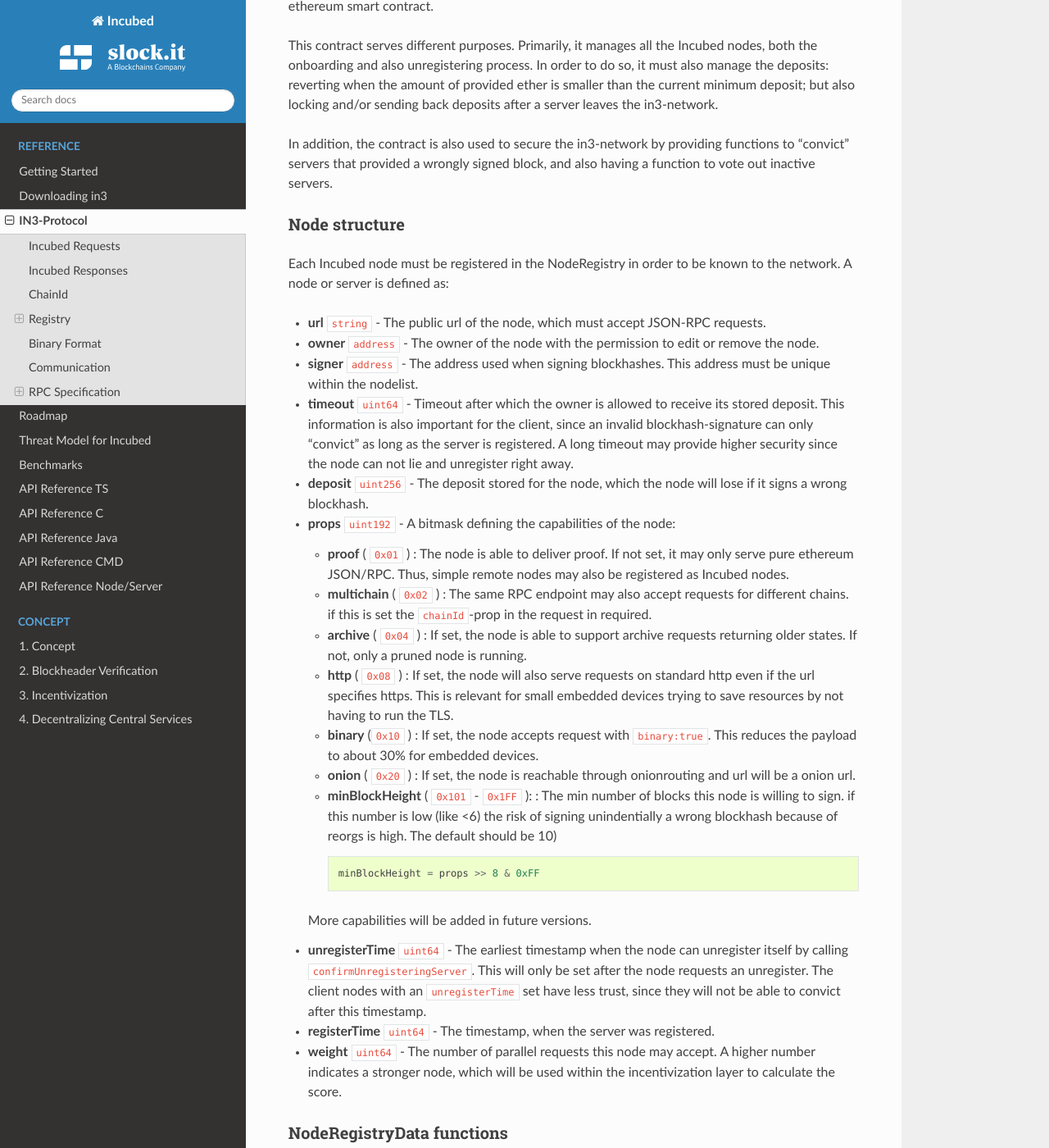
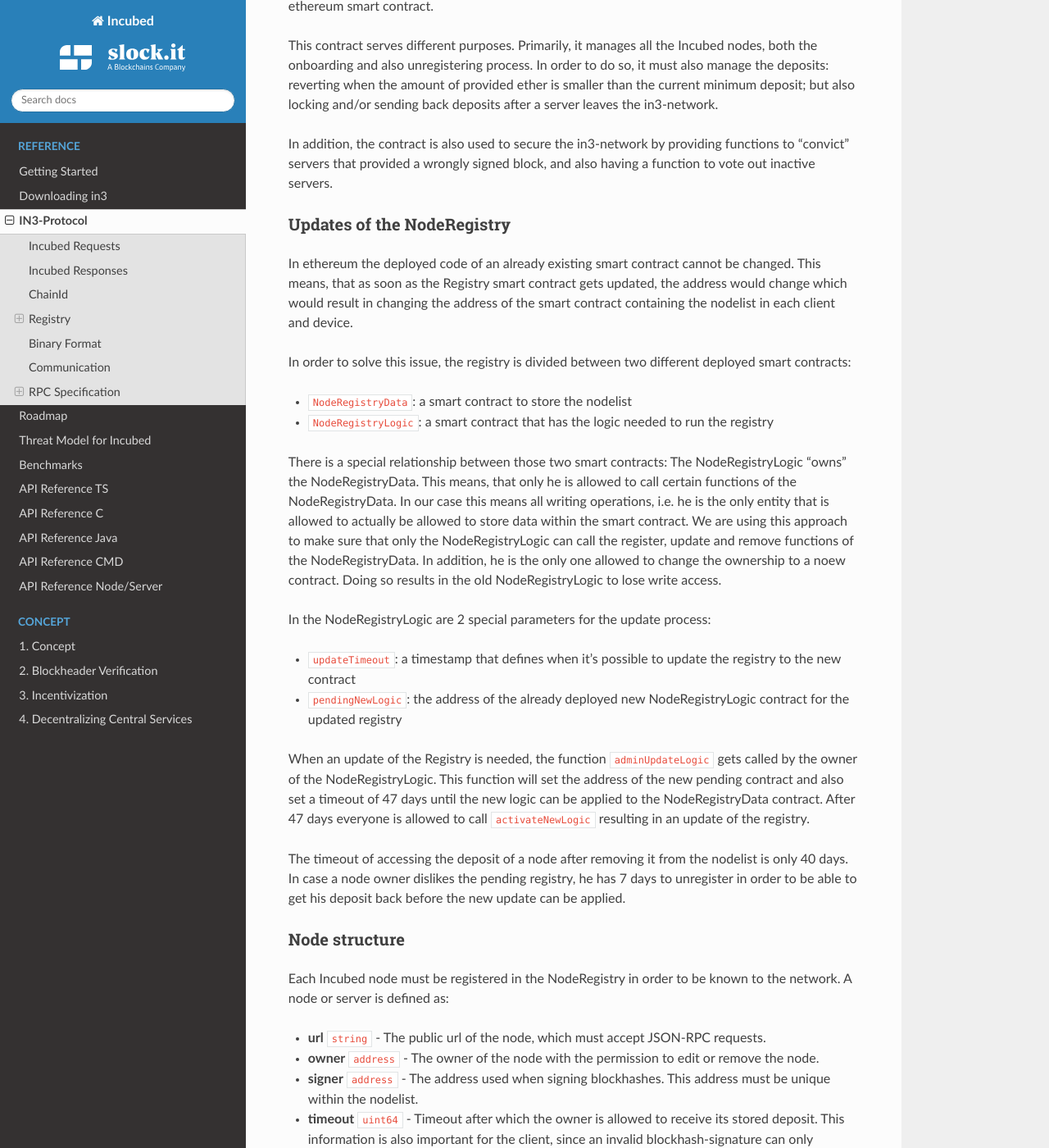
Before and after one commit to blockchainsllc/in3-docs, a Sphinx documentation site: the page built from docs/spec.md, in a window 1280 px wide and 1400 px high, scrolled down 3498 px. Shown: the whole window at 82% size. Built offline with Sphinx 7.4.7 and the Read the Docs theme 2.0.0, drawn with Linux system fonts in a browser that asks for light colours.

Commit message:
added update mechanic

```diff
--- a/docs/spec.md
+++ b/docs/spec.md
@@ -134,6 +134,23 @@
 
 In addition, the contract is also used to secure the in3-network by providing functions to "convict" servers that provided a wrongly signed block, and also having a function to vote out inactive servers.
 
+### Updates of the NodeRegistry
+
+In ethereum the deployed code of an already existing smart contract cannot be changed. This means, that as soon as the Registry smart contract gets updated, the address would change which would result in changing the address of the smart contract containing the nodelist in each client and device.
+
+In order to solve this issue, the registry is divided between two different deployed smart contracts:
+* `NodeRegistryData`: a smart contract to store the nodelist
+* `NodeRegistryLogic`: a smart contract that has the logic needed to run the registry
+
+There is a special relationship between those two smart contracts: The NodeRegistryLogic "owns" the NodeRegistryData. This means, that only he is allowed to call certain functions of the NodeRegistryData. In our case this means all writing operations, i.e. he is the only entity that is allowed to actually be allowed to store data within the smart contract. We are using this approach to make sure that only the NodeRegistryLogic can call the register, update and remove functions of the NodeRegistryData. In addition, he is the only one allowed to change the ownership to a noew contract. Doing so results in the old NodeRegistryLogic to lose write access.
+
+In the NodeRegistryLogic are 2 special parameters for the update process:
+* `updateTimeout`: a timestamp that defines when it's possible to update the registry to the new contract
+* `pendingNewLogic`: the address of the already deployed new NodeRegistryLogic contract for the updated registry
+
+When an update of the Registry is needed, the function `adminUpdateLogic` gets called by the owner of the NodeRegistryLogic. This function will set the address of the new pending contract and also set a timeout of 47 days until the new logic can be applied to the NodeRegistryData contract. After 47 days everyone is allowed to call `activateNewLogic` resulting in an update of the registry.
+
+The timeout of accessing the deposit of a node after removing it from the nodelist is only 40 days. In case a node owner dislikes the pending registry, he has 7 days to unregister in order to be able to get his deposit back before the new update can be applied.
 
 ### Node structure
 
```
